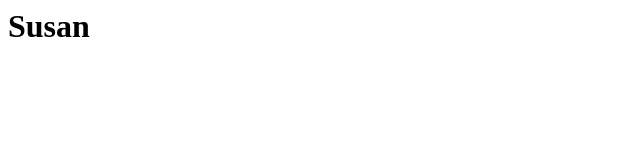
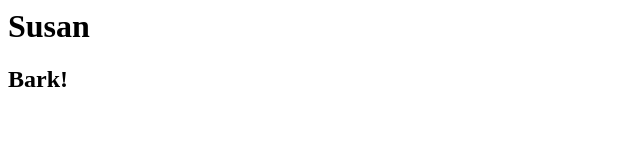
Before and after one commit to rolfess/SUSAN_GIT-TEST, a plain HTML site: page index.html in a window 1280 px wide. Shown: the full height of the page, 0-640 px from the left. Drawn offline with Linux system fonts and the light colour scheme.

Commit message:
Added index.html

```diff
--- a/index.html
+++ b/index.html
@@ -1 +1,2 @@
 <h1> Susan </h1>
+<h2> Bark!<h2>
```
